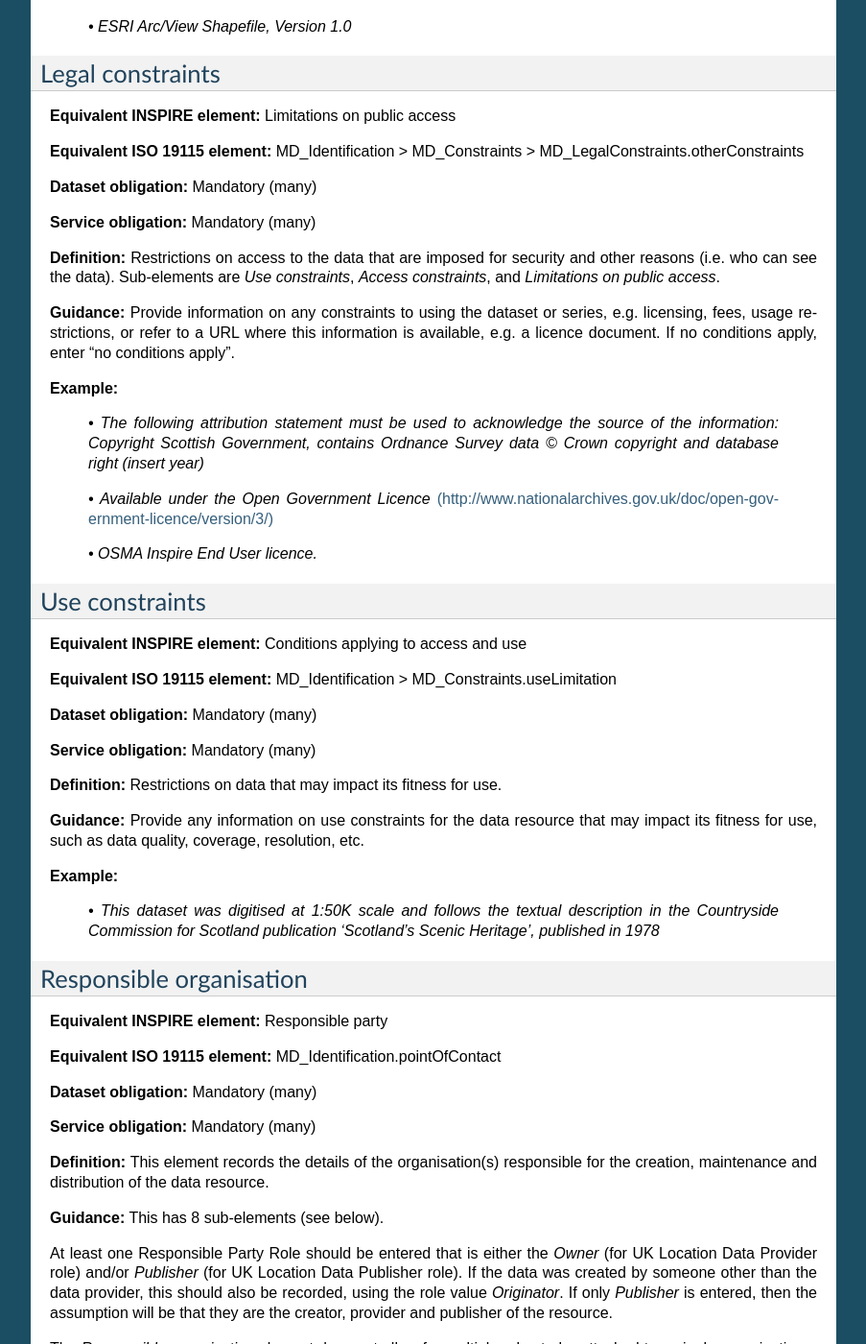
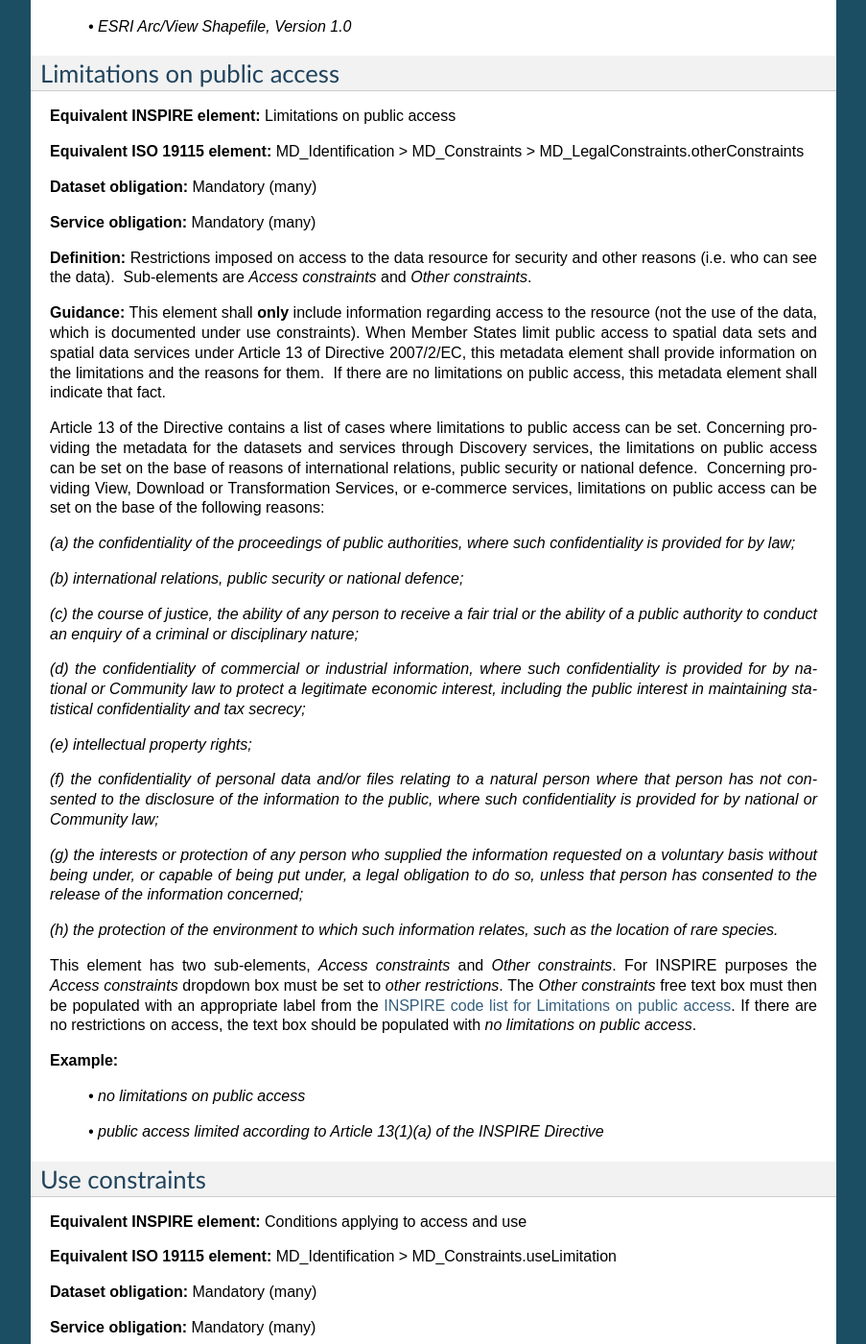
Before and after one commit to AstunTechnology/ssdidocs, a Sphinx documentation site: the page built from docs/ssdi_guidance.rst, in a window 1280 px wide and 1400 px high, scrolled down 30951 px. Shown: the whole window at 96% size, without its empty margins (198-1101 px from the left). Built offline with Sphinx 7.4.7, drawn with Linux system fonts in a browser that asks for light colours; some of the changed text lies outside the part shown.

Commit message:
Update ssdi_guidance.rst
Updated Limitations on public access and Use constraints elements.

```diff
--- a/docs/ssdi_guidance.rst
+++ b/docs/ssdi_guidance.rst
@@ -1196,8 +1196,8 @@ Recommended best practice is to select a value from a controlled vocabulary, suc
 
     *• ESRI Arc/View Shapefile, Version 1.0*
 
-Legal constraints
------------------
+Limitations on public access
+----------------------------
 
 **Equivalent INSPIRE element:** Limitations on public access
 
@@ -1207,17 +1207,35 @@ Legal constraints
 
 **Service obligation:** Mandatory (many)
 
-**Definition:** Restrictions on access to the data that are imposed for security and other reasons (i.e. who can see the data).  Sub-elements are *Use constraints*, *Access constraints*, and *Limitations on public access*.
-
-**Guidance:** Provide information on any constraints to using the dataset or series, e.g. licensing, fees, usage restrictions, or refer to a URL where this information is available, e.g. a licence document. If no conditions apply, enter “no conditions apply”.
-
-**Example:**
-
-    *•	The following attribution statement must be used to acknowledge the source of the information: Copyright Scottish Government, contains Ordnance Survey data © Crown copyright and database right (insert year)*
-
-    *•	Available under the Open Government Licence* `(http://www.nationalarchives.gov.uk/doc/open-government-licence/version/3/)  <http://www.nationalarchives.gov.uk/doc/open-government-licence/version/3/>`__
-
-    *•	OSMA Inspire End User licence.*
+**Definition:** Restrictions imposed on access to the data resource for security and other reasons (i.e. who can see the data).  Sub-elements are *Access constraints* and *Other constraints*.
+
+**Guidance:** This element shall **only** include information regarding access to the resource (not the use of the data, which is documented under use constraints). When Member States limit public access to spatial data sets and spatial data services under Article 13 of Directive 2007/2/EC, this metadata element shall provide information on the limitations and the reasons for them.  If there are no limitations on public access, this metadata element shall indicate that fact.
+
+Article 13 of the Directive contains a list of cases where limitations to public access can be set. Concerning providing the metadata for the datasets and services through Discovery services, the limitations on public access can be set on the base of reasons of international relations, public security or national defence.  Concerning providing View, Download or Transformation Services, or e-commerce services, limitations on public access can be set on the base of the following reasons:
+
+*(a) the confidentiality of the proceedings of public authorities, where such confidentiality is provided for by law;*
+
+*(b) international relations, public security or national defence;*
+
+*(c) the course of justice, the ability of any person to receive a fair trial or the ability of a public authority to conduct an enquiry of a criminal or disciplinary nature;*
+
+*(d) the confidentiality of commercial or industrial information, where such confidentiality is provided for by national or Community law to protect a legitimate economic interest, including the public interest in maintaining statistical confidentiality and tax secrecy;*
+
+*(e) intellectual property rights;*
+
+*(f) the confidentiality of personal data and/or files relating to a natural person where that person has not consented to the disclosure of the information to the public, where such confidentiality is provided for by national or Community law;*
+
+*(g) the interests or protection of any person who supplied the information requested on a voluntary basis without being under, or capable of being put under, a legal obligation to do so, unless that person has consented to the release of the information concerned;*
+
+*(h) the protection of the environment to which such information relates, such as the location of rare species.*
+
+This element has two sub-elements, *Access constraints* and *Other constraints*. For INSPIRE purposes the *Access constraints* dropdown box must be set to *other restrictions*. The *Other constraints* free text box must then be populated with an appropriate label from the `INSPIRE code list for Limitations on public access <http://inspire.ec.europa.eu/metadata-codelist/LimitationsOnPublicAccess/>`__. If there are no restrictions on access, the text box should be populated with *no limitations on public access*.
+
+**Example:**
+
+    *• no limitations on public access*
+
+    *• public access limited according to Article 13(1)(a) of the INSPIRE Directive*
 
 Use constraints
 ---------------
@@ -1230,13 +1248,19 @@ Use constraints
 
 **Service obligation:** Mandatory (many)
 
-**Definition:** Restrictions on data that may impact its fitness for use.
-
-**Guidance:** Provide any information on use constraints for the data resource that may impact its fitness for use, such as data quality, coverage, resolution, etc.
-
-**Example:**
-
-    *•	This dataset was digitised at 1:50K scale and follows the textual description in the Countryside Commission for Scotland publication 'Scotland's Scenic Heritage’, published in 1978*
+**Definition:** Restrictions and legal restraints on using the data resource.
+
+**Guidance:** This metadata element defines the conditions for access and use of spatial data sets and services, and any corresponding fees as required by Article 5(2)(b) and Article 11(2)(f) of Directive 2007/2/EC. This element shall provide information on any licencing restrictions or fees necessary to access and use the resource, if applicable, or refer to a uniform resource locator (URL) where such information is available.
+
+Where are URL is referenced, this should be entered using the anchor type *use limitation* element. If no conditions apply, then ‘no conditions apply’ shall be used to populate the free text type *use limitation* element. It can also helpful to include any information on use constraints for the data resource that may impact its fitness for use, such as data quality, coverage, resolution, etc.
+
+**Example:**
+
+    *•	The following attribution statement must be used to acknowledge the source of the information: Copyright Scottish Government, contains Ordnance Survey data © Crown copyright and database right (insert year)*
+
+    *•	Open Government Licence* `(http://www.nationalarchives.gov.uk/doc/open-government-licence/version/3/)  <http://www.nationalarchives.gov.uk/doc/open-government-licence/version/3/>`__
+
+    *•	This dataset was digitised at 1:50K scale and coverage is not complete for Scotland.*
 
 Responsible organisation
 ------------------------
```
